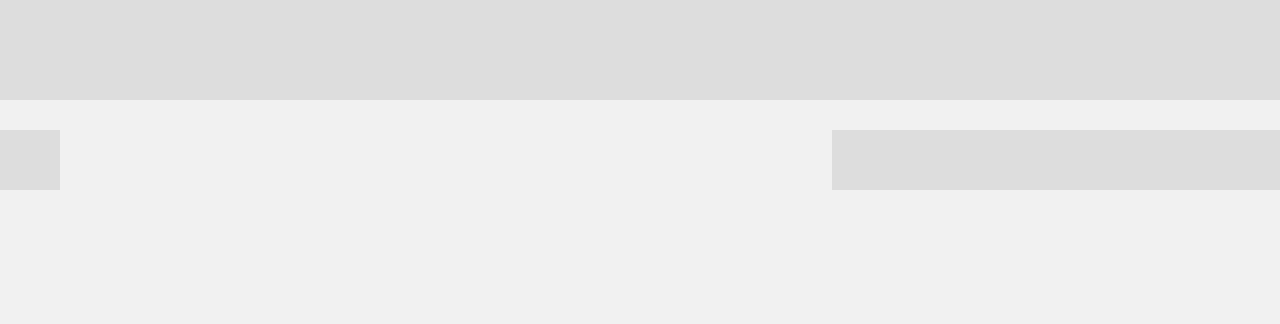
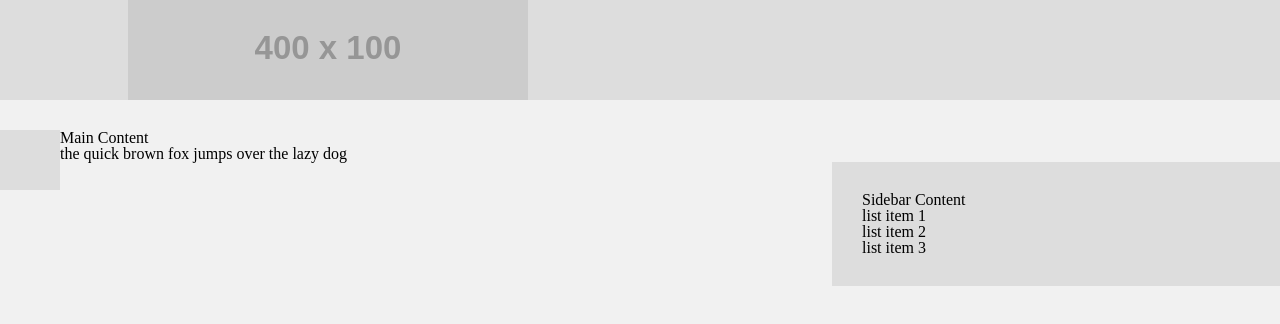
Before and after one commit to nicole86/NB-week-two-exercises, a plain HTML site: page index.html in a window 1280 px wide. Drawn offline with Linux system fonts and the light colour scheme; placeholder pictures from the web are drawn by us.

Commit message:
changes to NB files

```diff
--- a/index.html
+++ b/index.html
@@ -7,11 +7,25 @@
 
 <link rel="stylesheet" type="text/css" href="css/style.css">
 </head>
-<header id="main-header"></header>
+<header id="main-header">
+	<div id="wrapper" class="wrapper">
+		<img src="http://dummyimage.com/400x100/333/fff.jpg&text=Week+Two+Exercise" alt="Week Two Exercise" id="logo">
+		</img>
+	</div>
+</header>
 <body>
 <div ."wrapper">
 <section id="main-section"></section>
-<section id="sidebar"></section>
+	<h1>Main Content</h1>
+	<blockquote>the quick brown fox jumps over the lazy dog</blockquote>
+<section id="sidebar">
+	<h2>Sidebar Content</h2>
+	<ol type="A">
+		<li>list item 1</li>
+		<li>list item 2</li>
+		<li>list item 3</li>
+	</ol>
+</section>
 </div>
 </body>
 </html>
```
Also changed, not shown: 1 other file.
